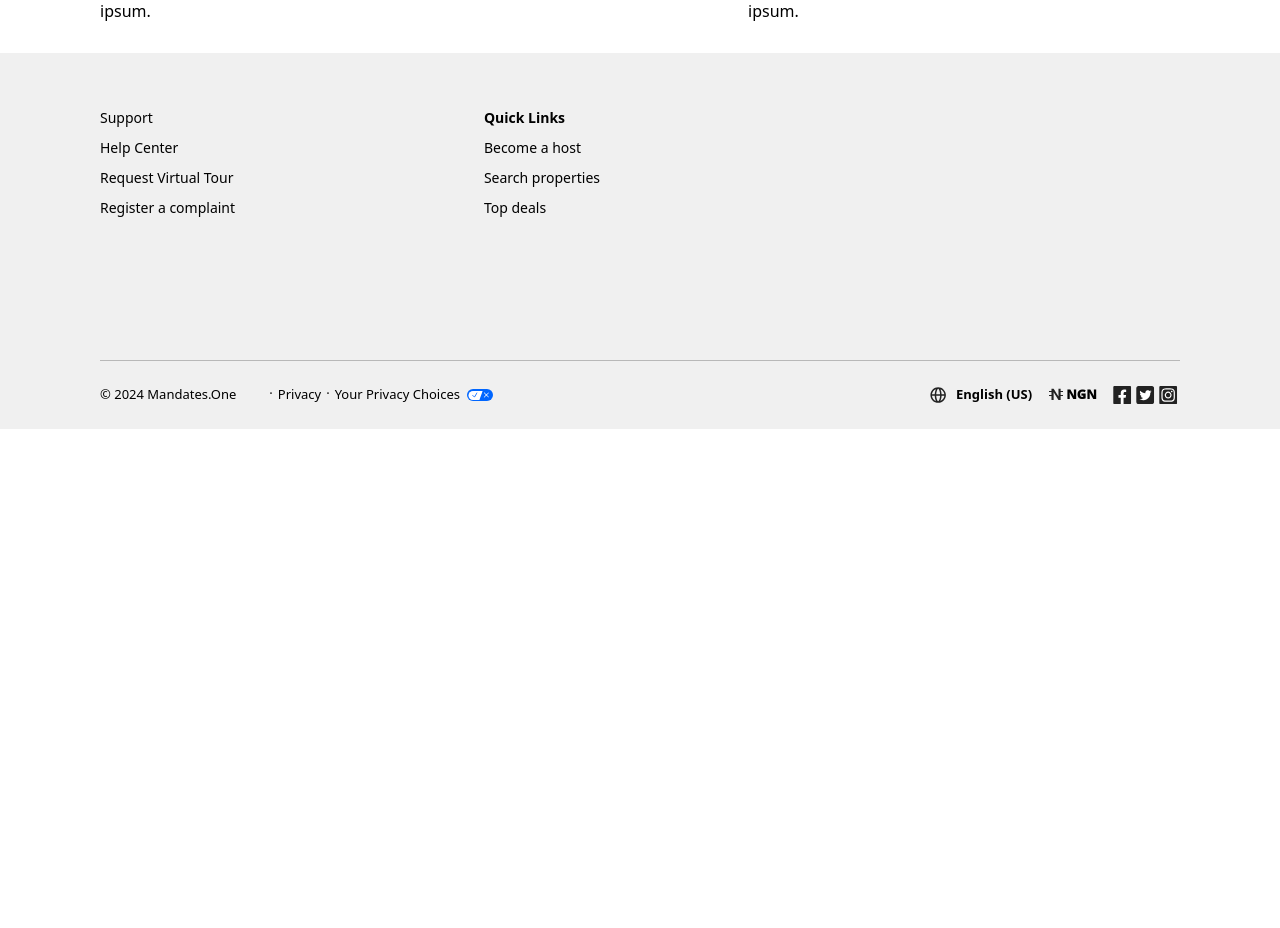
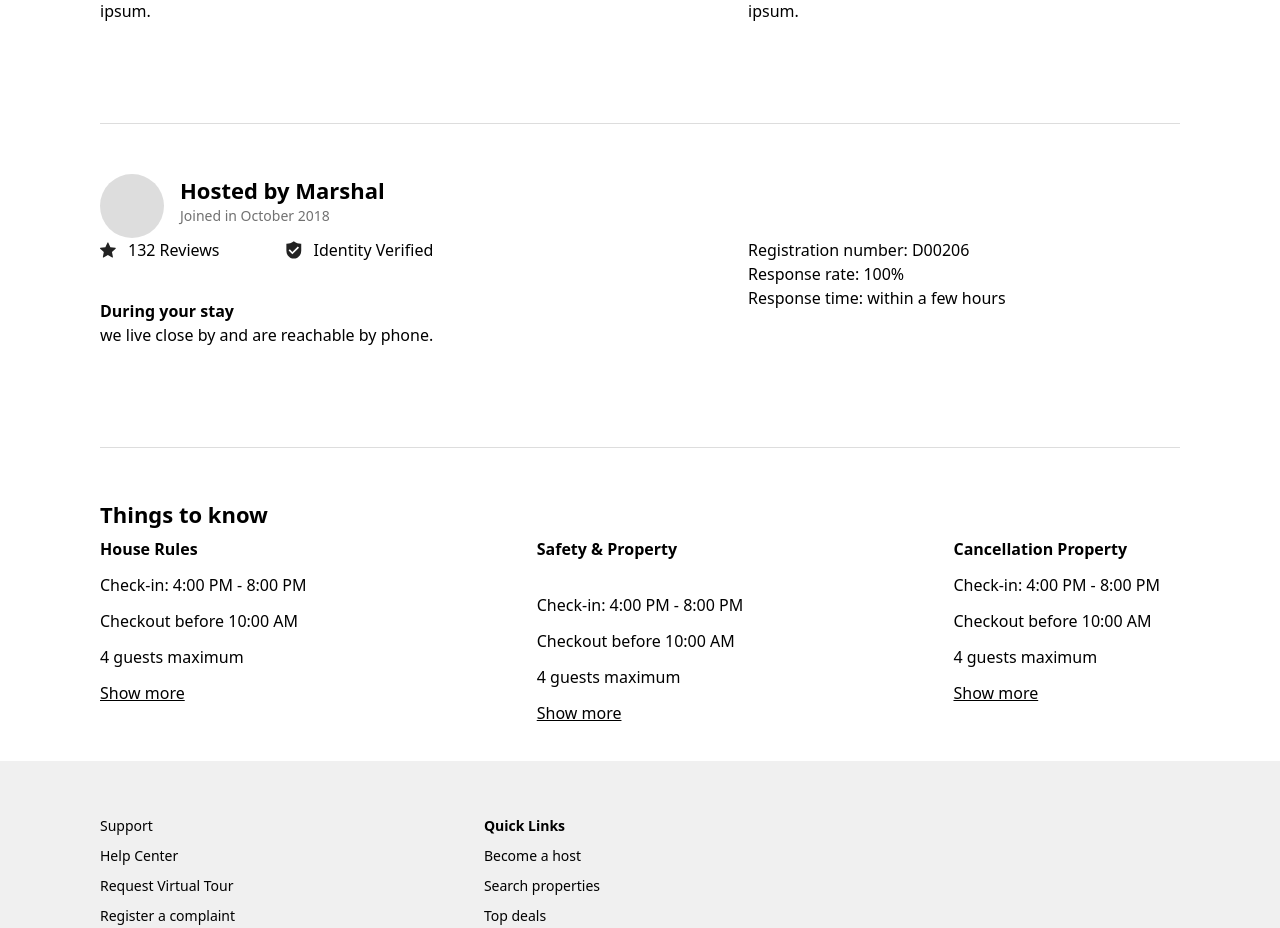
Before and after one commit to GeneralMarshal/Mandate-v2, a React (Vite) app: page /Viewlistings in a window 1280 px wide. Shown: the part 3300-4228 px from the top of the page. Before the commit the page ends 3729 px from the top, so only its background shows below. Built offline with nearby package versions, Linux system fonts and the light colour scheme.

Commit message:
things to know

```diff
--- /dev/null
+++ b/src/Components/HostDetails.jsx
@@ -0,0 +1,92 @@
+export default function HostDetails() {
+  return (
+    <>
+      <div className=" w-[100%] h-[1px] bg-[#dddddd] mt-[100px] mb-[50px] "></div>
+      <div className="">
+        <div className="host-profile flex">
+          <div className=" w-[64px] h-[64px] bg-[#dddddd] rounded-[50%] mr-[16px]"></div>
+          <div>
+            <p className=" font-[600] text-[22px] ">Hosted by Marshal</p>
+            <p className=" font-[400] text-[14px] leading-[18px] text-[#717171]">
+              Joined in October 2018
+            </p>
+          </div>
+        </div>
+        <div className=" flex flex-wrap justify-between  ">
+          <div className="  ">
+            <div className="host-achievements flex max-w-[400px] justify-between mb-[37px]">
+              <span className=" flex">
+                <img
+                  className=" mr-[12px] w-[16px]"
+                  src="Assets/icons/star.svg"
+                  alt=""
+                />
+                <p>132 Reviews</p>
+              </span>
+              <span className=" flex">
+                <img
+                  className=" mr-[12px] w-[16px]"
+                  src="Assets/icons/verified-badge.svg"
+                  alt=""
+                />
+                <p>Identity Verified</p>
+              </span>
+            </div>
+            <div>
+              <p className=" font-[600] text-[16px]">During your stay</p>
+              <ul className="text-[16px]">
+                <li>we live close by and are reachable by phone.</li>
+              </ul>
+            </div>
+          </div>
+          <div className="min-w-[40%]">
+            <p>Registration number: D00206</p>
+            <p>Response rate: 100%</p>
+            <p>Response time: within a few hours</p>
+          </div>
+        </div>
+      </div>
+      <div className=" w-[100%] h-[1px] bg-[#dddddd] mt-[100px] mb-[50px] "></div>
+      <div>
+        <h1 className=" font-[600] text-[22px]">Things to know</h1>
+        <div className=" flex justify-between flex-wrap">
+          <div className="house-rules leading-[36px] mb-[20px] mr-[20px]">
+            <div>
+              <p className=" font-[600] text-[16px]">House Rules</p>
+              <ul>
+                <li>Check-in: 4:00 PM - 8:00 PM</li>
+                <li>Checkout before 10:00 AM</li>
+                <li>4 guests maximum</li>
+              </ul>
+              <p className=" underline"> Show more</p>
+            </div>
+          </div>
+          <div className="house-rules leading-[36px]">
+            <div>
+              <p className=" font-[600] text-[16px] mb-[20px] mr-[20px]">
+                Safety & Property
+              </p>
+              <ul>
+                <li>Check-in: 4:00 PM - 8:00 PM</li>
+                <li>Checkout before 10:00 AM</li>
+                <li>4 guests maximum</li>
+              </ul>
+              <p className=" underline"> Show more</p>
+            </div>
+          </div>
+          <div className="house-rules leading-[36px] mb-[20px] mr-[20px]">
+            <div>
+              <p className=" font-[600] text-[16px]">Cancellation Property</p>
+              <ul>
+                <li>Check-in: 4:00 PM - 8:00 PM</li>
+                <li>Checkout before 10:00 AM</li>
+                <li>4 guests maximum</li>
+              </ul>
+              <p className=" underline"> Show more</p>
+            </div>
+          </div>
+        </div>
+      </div>
+    </>
+  );
+}
--- a/src/Pages/Viewlistings.jsx
+++ b/src/Pages/Viewlistings.jsx
@@ -6,6 +6,7 @@ import PropertyCheck from "../Components/PropertyCheck.jsx";
 import "../Styles/Viewlistings.css"
 import PropertyAmenities from "../Components/PropertyAmenities.jsx";
 import PropertyReviews from "../Components/PropertyReviews.jsx";
+import HostDetails from "../Components/HostDetails.jsx";
 
 
 
@@ -15,7 +16,7 @@ export default function Viewlistings(){
     return (
       <>
         <div className=" hidden md:block">
-          <HeaderMain search={false}/>
+          <HeaderMain search={false} />
         </div>
 
         <main className="view-main px-[20px] md:px-[100px] py-[30px] max-w-[1400px] mx-auto">
@@ -192,6 +193,7 @@ export default function Viewlistings(){
                 <PropertyReviews />
               </div>
             </div>
+            <HostDetails />
           </section>
         </main>
         <footer>
```
Also changed, not shown: public/Assets/icons/verified-badge.svg (added).
